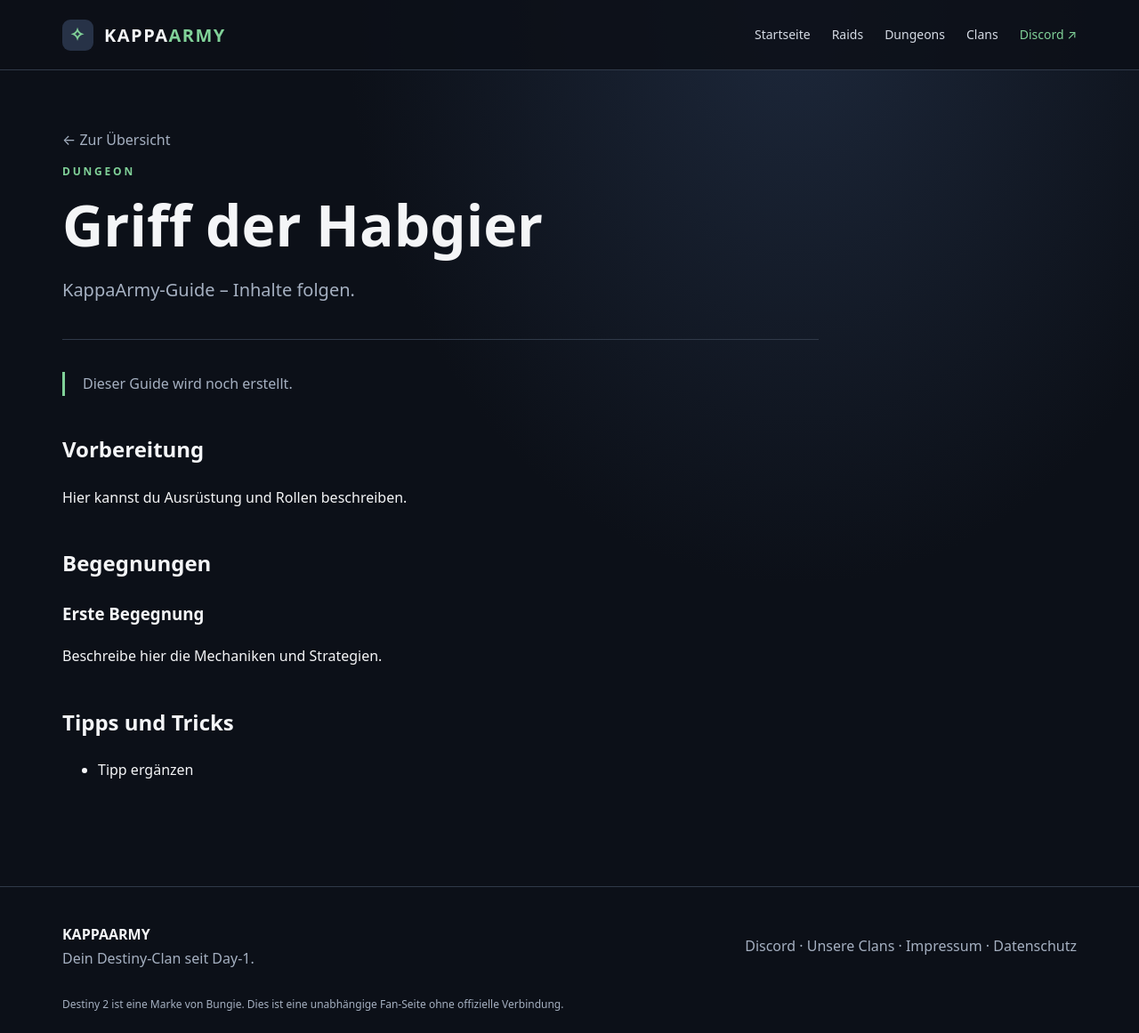
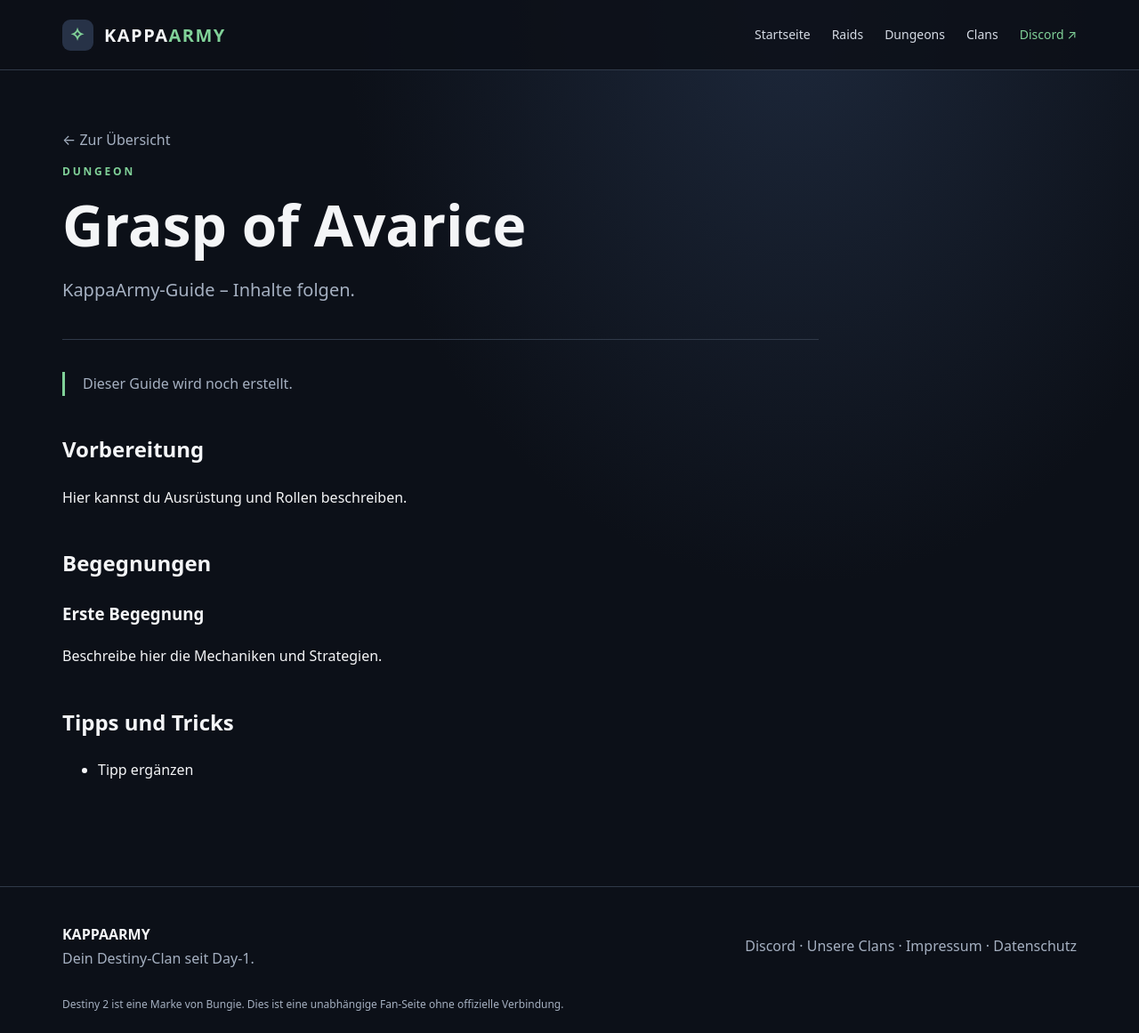
Before and after one commit to KappaArmy/KappaArmy, a Jekyll site: the page built from _dungeons/grasp_of_avarice.md, in a window 1280 px wide. Shown: the whole page at 89% size. Built offline with Jekyll 4.4.1, drawn with Linux system fonts in a browser that asks for light colours.

Commit message:
Use English guide title

```diff
--- a/_dungeons/grasp_of_avarice.md
+++ b/_dungeons/grasp_of_avarice.md
@@ -1,5 +1,5 @@
 ---
-title: "Griff der Habgier"
+title: "Grasp of Avarice"
 description: "KappaArmy-Guide – Inhalte folgen."
 ---
 
```
